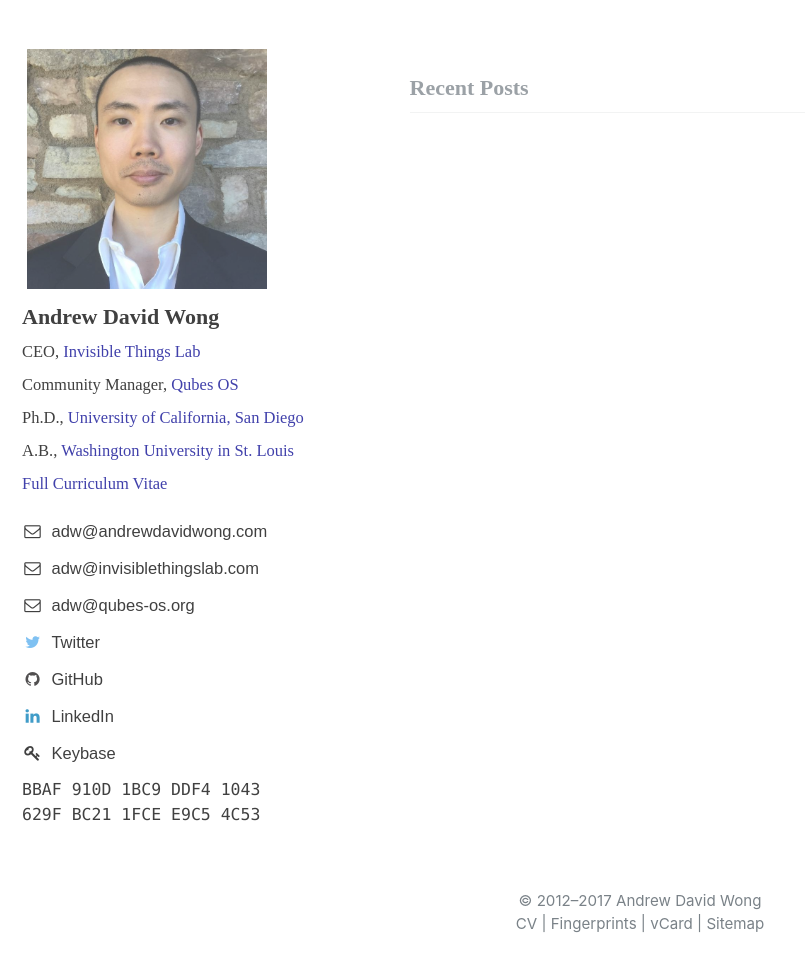
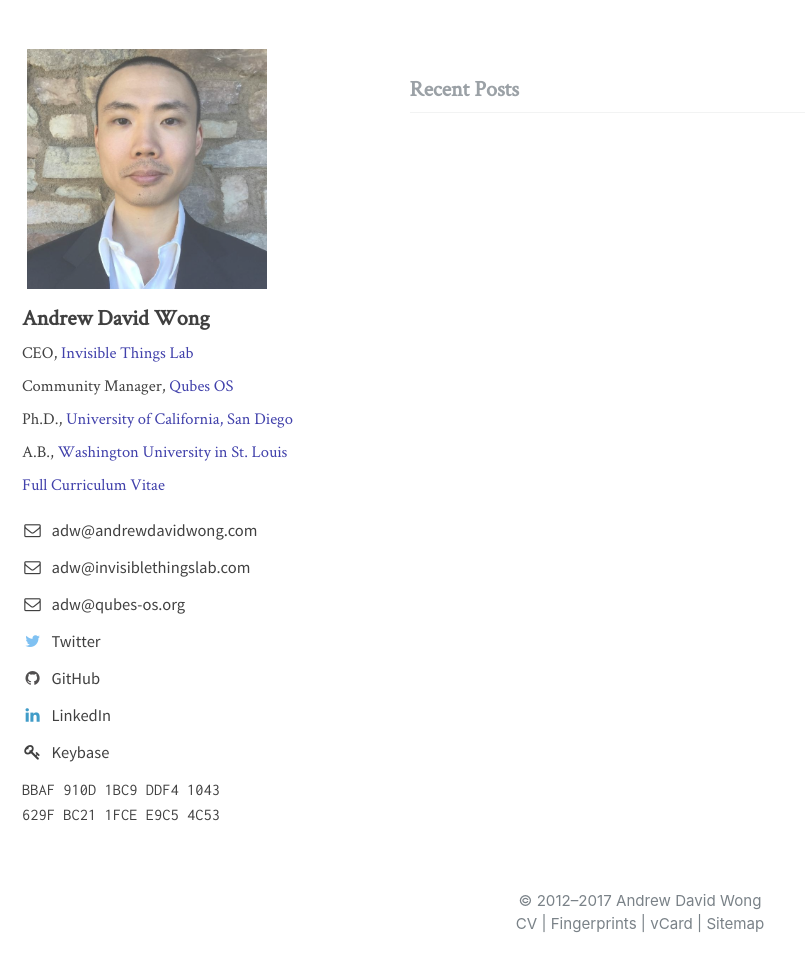
Before and after one commit to andrewdavidwong/web, a Jekyll site: the page built from index.html, in a window 1280 px wide and 966 px high. Shown: the whole window, without its empty margins (0-805 px from the left). Built offline with Jekyll 4.4.1, drawn with Linux system fonts in a browser that asks for light colours; the list of posts is cut into pages by our own code.

Commit message:
Add custom fonts

```diff
--- a/assets/css/main.scss
+++ b/assets/css/main.scss
@@ -1,11 +1,99 @@
 ---
 ---
 
-/*!
+/*
  * Minimal Mistakes Jekyll Theme 4.3.1 by Michael Rose
  * Copyright 2017 Michael Rose - mademistakes.com | @mmistakes
  * Licensed under MIT (https://github.com/mmistakes/minimal-mistakes/blob/master/LICENSE.txt)
 */
+
+/*
+   Fonts
+   ========================================================================== */
+
+@font-face {
+  font-family: 'Cardo';
+  font-weight: 400;
+  font-style: normal;
+  src: url('../fonts/Cardo-regular/Cardo-regular.eot');
+  src: url('../fonts/Cardo-regular/Cardo-regular.eot?#iefix') format('embedded-opentype'),
+       local('Cardo'),
+       local('Cardo-regular'),
+       url('../fonts/Cardo-regular/Cardo-regular.woff2') format('woff2'),
+       url('../fonts/Cardo-regular/Cardo-regular.woff') format('woff'),
+       url('../fonts/Cardo-regular/Cardo-regular.ttf') format('truetype'),
+       url('../fonts/Cardo-regular/Cardo-regular.svg#Cardo') format('svg');
+}
+
+@font-face {
+  font-family: 'Cantarell';
+  font-weight: 400;
+  font-style: normal;
+  src: url('../fonts/Cantarell-regular/Cantarell-regular.eot');
+  src: url('../fonts/Cantarell-regular/Cantarell-regular.eot?#iefix') format('embedded-opentype'),
+       local('Cantarell Regular'),
+       local('Cantarell-regular'),
+       url('../fonts/Cantarell-regular/Cantarell-regular.woff2') format('woff2'),
+       url('../fonts/Cantarell-regular/Cantarell-regular.woff') format('woff'),
+       url('../fonts/Cantarell-regular/Cantarell-regular.ttf') format('truetype'),
+       url('../fonts/Cantarell-regular/Cantarell-regular.svg#Cantarell') format('svg');
+}
+
+@font-face {
+  font-family: 'Crimson Text';
+  font-weight: 400;
+  font-style: normal;
+  src: url('../fonts/Crimson-Text-regular/Crimson-Text-regular.eot');
+  src: url('../fonts/Crimson-Text-regular/Crimson-Text-regular.eot?#iefix') format('embedded-opentype'),
+       local('Crimson Text'),
+       local('Crimson-Text-regular'),
+       url('../fonts/Crimson-Text-regular/Crimson-Text-regular.woff2') format('woff2'),
+       url('../fonts/Crimson-Text-regular/Crimson-Text-regular.woff') format('woff'),
+       url('../fonts/Crimson-Text-regular/Crimson-Text-regular.ttf') format('truetype'),
+       url('../fonts/Crimson-Text-regular/Crimson-Text-regular.svg#CrimsonText') format('svg');
+}
+
+@font-face {
+  font-family: 'Crimson Text';
+  font-weight: 400;
+  font-style: italic;
+  src: url('../fonts/Crimson-Text-italic/Crimson-Text-italic.eot');
+  src: url('../fonts/Crimson-Text-italic/Crimson-Text-italic.eot?#iefix') format('embedded-opentype'),
+       local('Crimson Text Italic'),
+       local('Crimson-Text-italic'),
+       url('../fonts/Crimson-Text-italic/Crimson-Text-italic.woff2') format('woff2'),
+       url('../fonts/Crimson-Text-italic/Crimson-Text-italic.woff') format('woff'),
+       url('../fonts/Crimson-Text-italic/Crimson-Text-italic.ttf') format('truetype'),
+       url('../fonts/Crimson-Text-italic/Crimson-Text-italic.svg#CrimsonText') format('svg');
+}
+
+@font-face {
+  font-family: 'Source Sans Pro';
+  font-weight: 400;
+  font-style: normal;
+  src: url('../fonts/Source-Sans-Pro-regular/Source-Sans-Pro-regular.eot');
+  src: url('../fonts/Source-Sans-Pro-regular/Source-Sans-Pro-regular.eot?#iefix') format('embedded-opentype'),
+       local('Source Sans Pro'),
+       local('Source-Sans-Pro-regular'),
+       url('../fonts/Source-Sans-Pro-regular/Source-Sans-Pro-regular.woff2') format('woff2'),
+       url('../fonts/Source-Sans-Pro-regular/Source-Sans-Pro-regular.woff') format('woff'),
+       url('../fonts/Source-Sans-Pro-regular/Source-Sans-Pro-regular.ttf') format('truetype'),
+       url('../fonts/Source-Sans-Pro-regular/Source-Sans-Pro-regular.svg#SourceSansPro') format('svg');
+}
+
+@font-face {
+  font-family: 'Inconsolata';
+  font-weight: 400;
+  font-style: normal;
+  src: url('../fonts/Inconsolata-regular/Inconsolata-regular.eot');
+  src: url('../fonts/Inconsolata-regular/Inconsolata-regular.eot?#iefix') format('embedded-opentype'),
+       local('Inconsolata Regular'),
+       local('Inconsolata-regular'),
+       url('../fonts/Inconsolata-regular/Inconsolata-regular.woff2') format('woff2'),
+       url('../fonts/Inconsolata-regular/Inconsolata-regular.woff') format('woff'),
+       url('../fonts/Inconsolata-regular/Inconsolata-regular.ttf') format('truetype'),
+       url('../fonts/Inconsolata-regular/Inconsolata-regular.svg#Inconsolata') format('svg');
+}
 
 /*
    Variables
```
